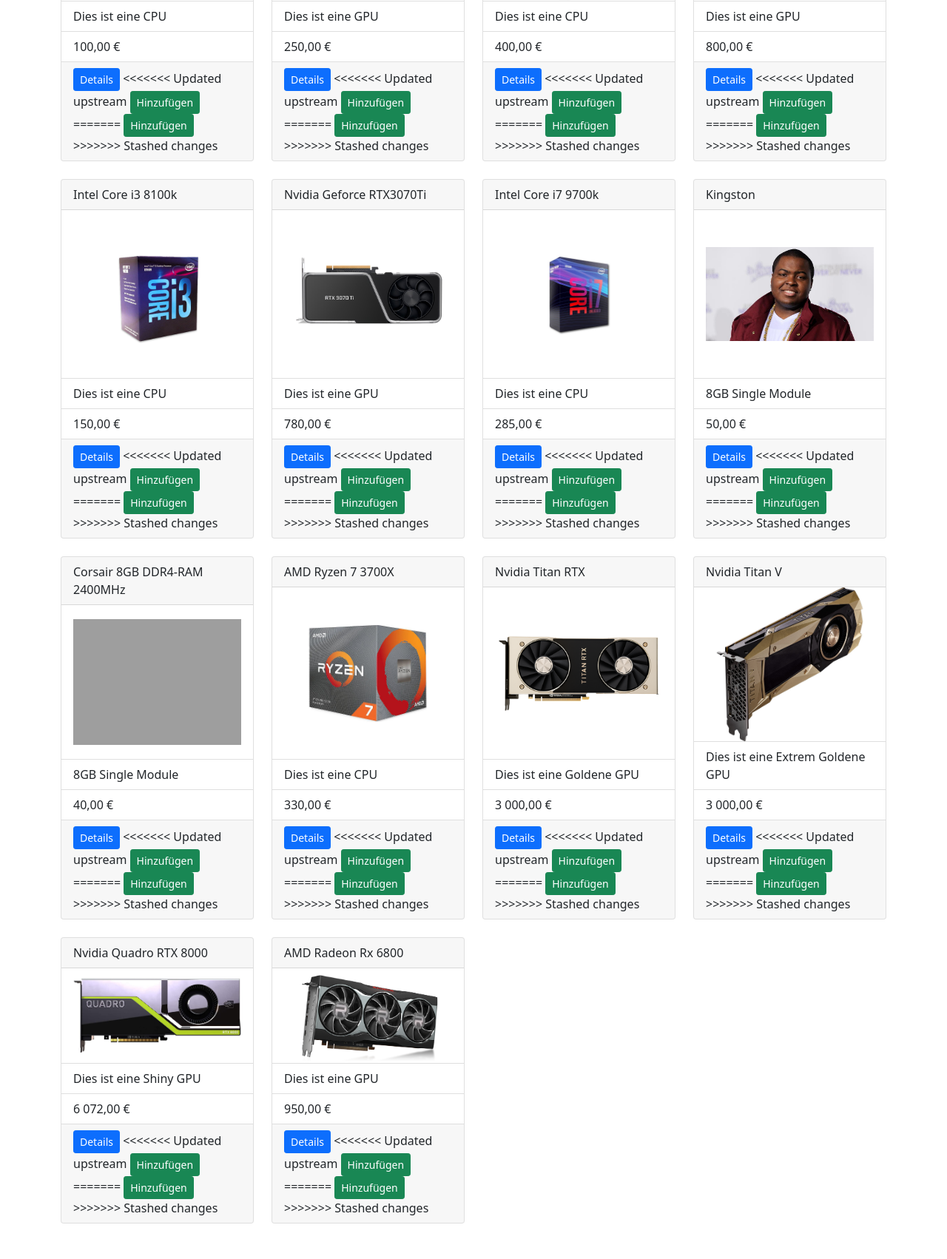
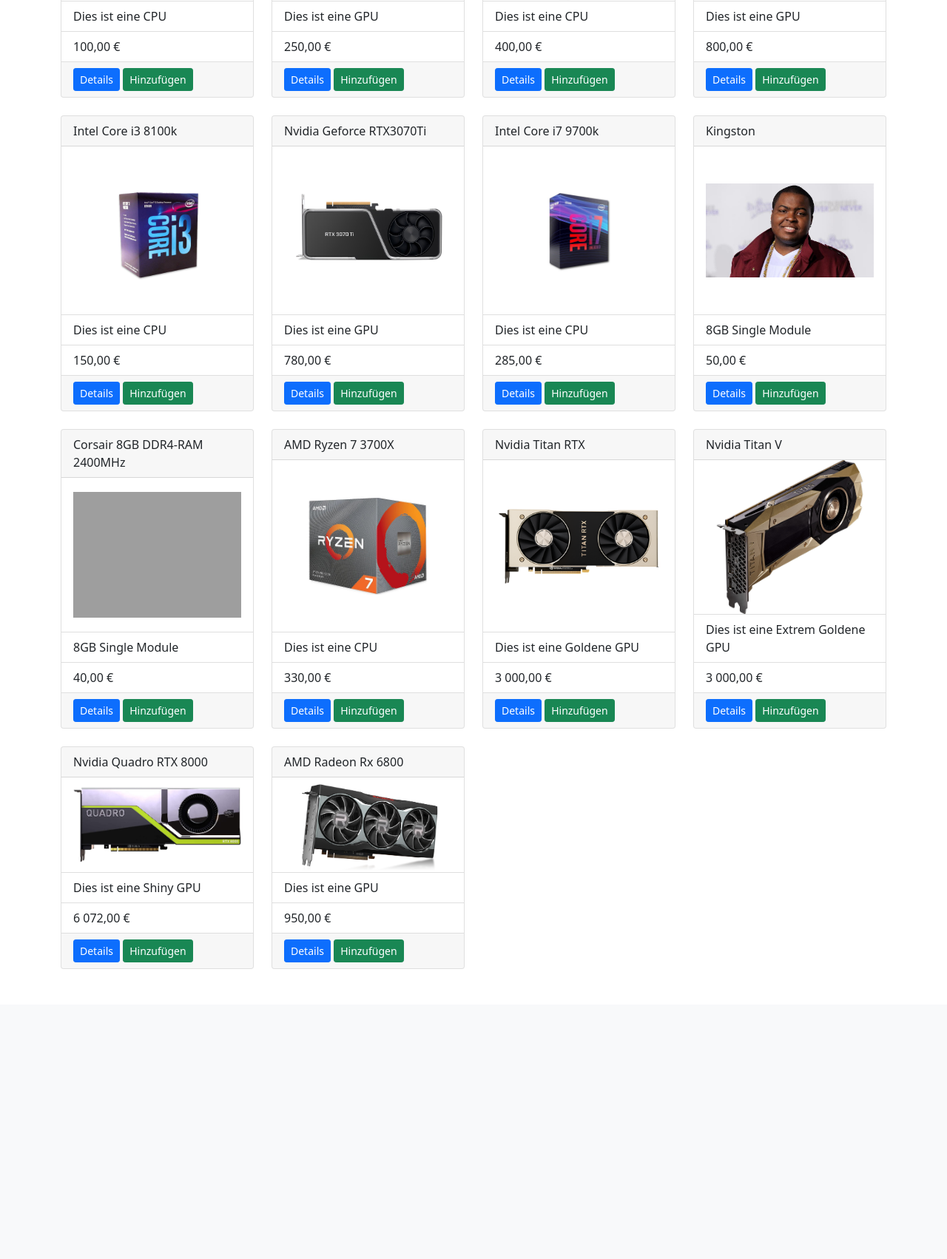
Before and after one commit to pearstore/webapp, a PHP site: page /Ware.php in a window 1280 px wide. Shown: the part 372-2074 px from the top of the page at 74% size. After the commit the page ends 1682 px from the top, so only its background shows below. Run offline with PHP 8.4, Linux system fonts and the light colour scheme; data comes from the database, SQL or seed files in the repository; data that the repository does not hold is empty; grey boxes are pictures that could not be loaded.

Commit message:
Update card.php

```diff
--- a/www/html/card.php
+++ b/www/html/card.php
@@ -10,10 +10,8 @@
     <a href="/warenkorb.php" class="btn btn-primary btn-sm">Details</a>
     <input type="hidden" name="anr" value="<?= $row['Anr']?>">
     <input type="hidden" name="add" value="1">
-<<<<<<< Updated upstream
+
     <button class="btn btn-success btn-sm">Hinzufügen</button>
-=======
-    <button class="btn btn-success btn-sm">Hinzufügen<i class="fas fa-shopping-cart"></i></button>
->>>>>>> Stashed changes
+
   </form>
 </div>
```
